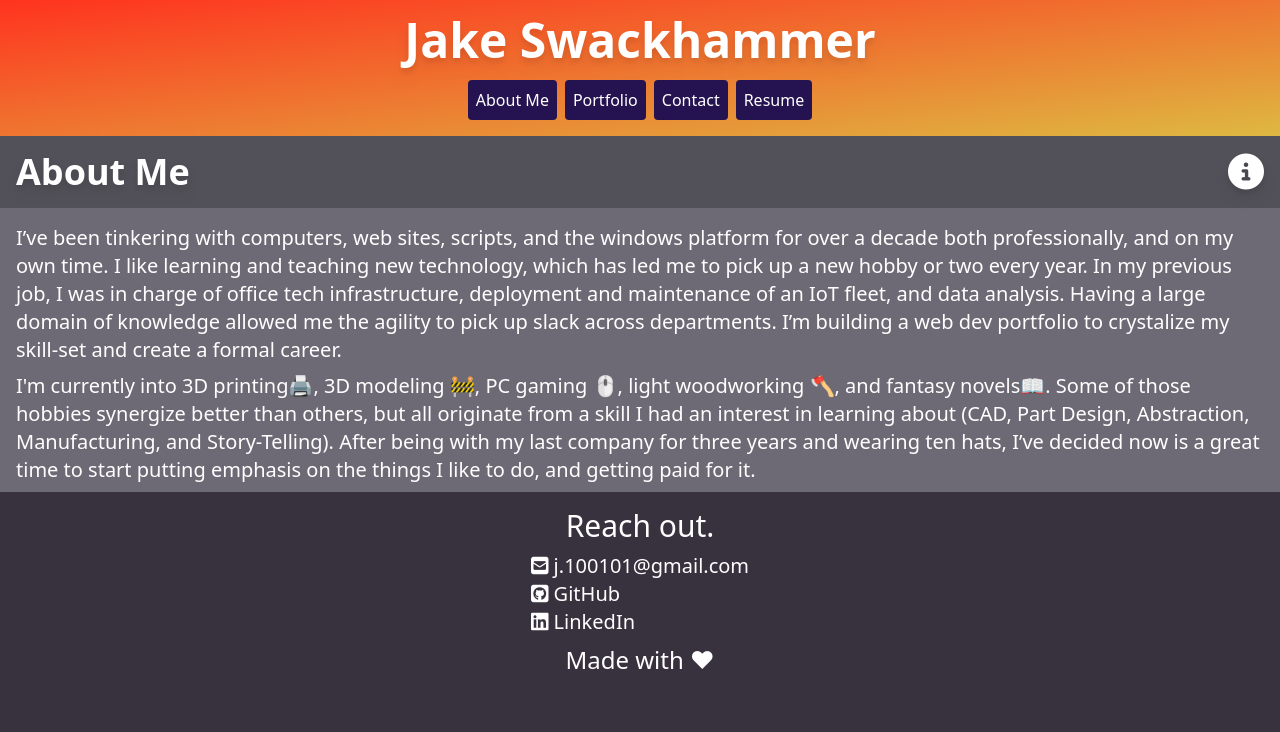
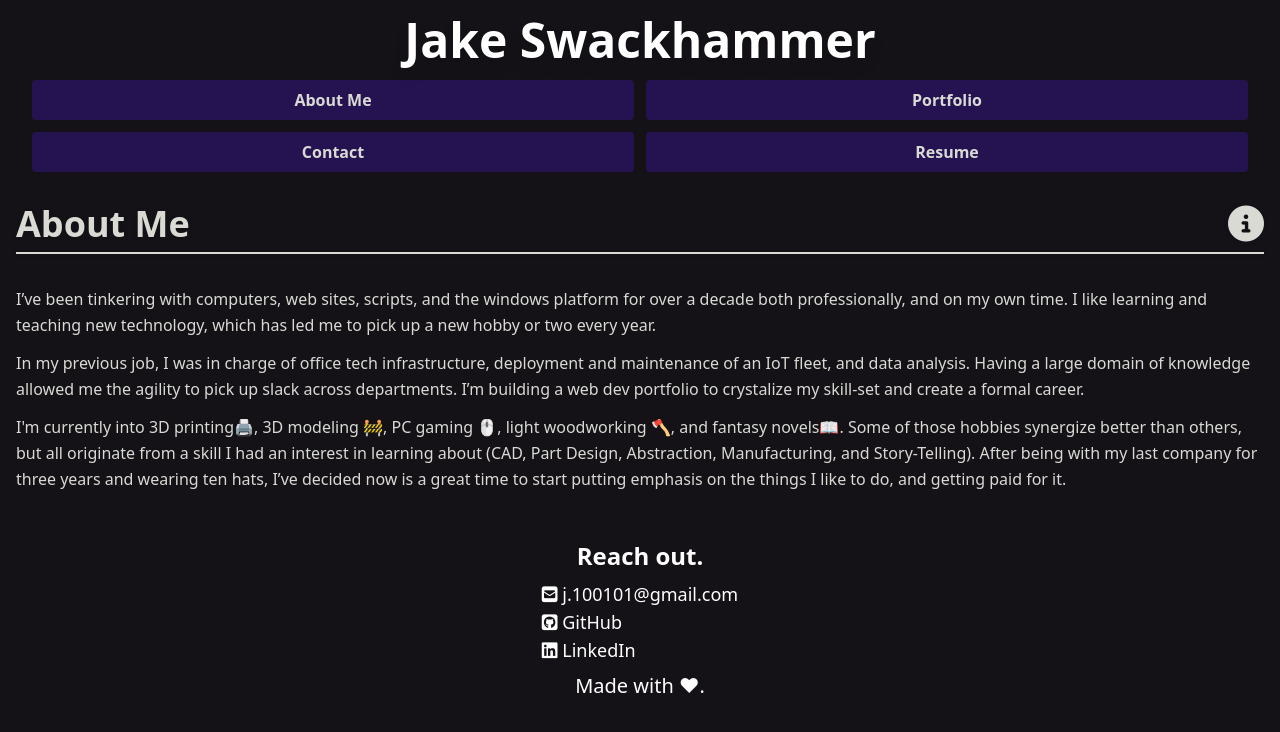
Before and after one commit to graybishop/react-portfolio, a React (Create React App) app: page / in a window 1280 px wide. Shown: the top 732 px of the page. Built offline with nearby package versions, Linux system fonts and the light colour scheme.

Commit message:
restyled about us page, header and footer

```diff
--- a/public/index.html
+++ b/public/index.html
@@ -15,6 +15,6 @@
     <title>Jake's Portfolio</title>
   </head>
   <body class="h-screen">
-    <div id="root" class="h-full bg-red-700"></div>
+    <div id="root" class="h-full text-timberwolf"></div>
   </body>
 </html>
--- a/src/components/About/About.js
+++ b/src/components/About/About.js
@@ -1,13 +1,16 @@
 const About = () => {
 
   return (
-    <section className="bg-dim-gray text-white container mx-auto">
+    <section className="bg-black-coffee-dark text-timberwolf container mx-auto pb-6">
       <div className='headerDiv'>
-        <h2>About Me</h2>
-        <i className="fas fa-info-circle"></i>
+        <div>
+          <h2>About Me</h2>
+          <i className="fas fa-info-circle"></i>
+        </div>
       </div>
-      <div className="flex flex-col gap-2 px-4 py-2 text-xl">
-        <p>I’ve been tinkering with computers, web sites, scripts, and the windows platform for over a decade both professionally, and on my own time. I like learning and teaching new technology, which has led me to pick up a new hobby or two every year. In my previous job, I was in charge of office tech infrastructure, deployment and maintenance of an IoT fleet, and data analysis. Having a large domain of knowledge allowed me the agility to pick up slack across departments. I’m building a web dev portfolio to crystalize my skill-set and create a formal career.</p>
+      <div className="flex flex-col gap-3 px-4 py-2 leading-relaxed">
+        <p>I’ve been tinkering with computers, web sites, scripts, and the windows platform for over a decade both professionally, and on my own time. I like learning and teaching new technology, which has led me to pick up a new hobby or two every year.</p>
+        <p>In my previous job, I was in charge of office tech infrastructure, deployment and maintenance of an IoT fleet, and data analysis. Having a large domain of knowledge allowed me the agility to pick up slack across departments. I’m building a web dev portfolio to crystalize my skill-set and create a formal career.</p>
         <p>I'm currently into 3D printing🖨, 3D modeling 🚧, PC gaming 🖱, light woodworking 🪓, and fantasy novels📖. Some of those hobbies synergize better than others, but all originate from a skill I had an interest in learning about (CAD, Part Design, Abstraction, Manufacturing, and Story-Telling). After being with my last company for three years and wearing ten hats, I’ve decided now is a great time to start putting emphasis on the things I like to do, and getting paid for it.</p>
       </div>
     </section>
--- a/src/components/page-components/Footer.js
+++ b/src/components/page-components/Footer.js
@@ -1,13 +1,13 @@
 const Footer = () => {
   return (
-    <div className='flex-grow bg-black-coffee flex flex-col items-center gap-2 text-white text-fakecolor py-4'>
-      <h2 className='text-3xl'>Reach out.</h2>
-      <ul className='text-xl'>
+    <div className='flex-grow bg-black-coffee-dark flex flex-col items-center gap-2 text-white text-fakecolor py-4'>
+      <h2 className='text-2xl font-semibold'>Reach out.</h2>
+      <ul className='text-lg'>
         <li><a href="mailto:j.100101@gmail.com"><i class="fas fa-envelope-square"></i> j.100101@gmail.com</a></li>
         <li><a href="https://github.com/GrayBishop" target="_blank" rel="noreferrer"><i className="fab fa-github-square"></i> GitHub</a></li>
         <li><a href="https://www.linkedin.com/in/jake-s-285670218/" target="_blank" rel="noreferrer"><i className="fab fa-linkedin"></i> LinkedIn</a></li>
       </ul>
-      <p className='text-2xl'>Made with ❤</p>
+      <p className='text-xl'>Made with ❤.</p>
     </div>
   );
 };
--- a/src/components/page-components/Header.js
+++ b/src/components/page-components/Header.js
@@ -4,7 +4,7 @@ const Header = (props) => {
 
 
   return(
-    <header className="bg-gradient-to-tl from-gold-metallic to-red-ryb flex flex-col items-center p-4 gap-4 text-white ">
+    <header className="bg-black-coffee-dark flex flex-col items-center p-4 gap-4 text-white ">
         <h1 className="text-5xl font-bold filter drop-shadow-lg">Jake Swackhammer</h1>
         <Navigation navigationProps={props.navigationProps} />
     </header>
--- a/src/components/page-components/Navigation.js
+++ b/src/components/page-components/Navigation.js
@@ -6,7 +6,7 @@ const Navigation = ({navigationProps}) => {
 
 
   return (
-    <nav className='flex flex-row gap-2'>
+    <nav className='grid grid-cols-2 gap-3 w-full px-4'>
       <button onClick={()=>clickHandler(navigationProps.pages[0])}>About Me</button>
       <button onClick={()=>clickHandler(navigationProps.pages[1])}>Portfolio</button>
       <button onClick={()=>clickHandler(navigationProps.pages[2])}>Contact</button>
--- a/src/index.css
+++ b/src/index.css
@@ -3,9 +3,13 @@
 @tailwind utilities;
 
 button {
-  @apply border-fancy-purple text-white p-2 bg-fancy-purple rounded hover:bg-fancy-purple-hovered
+  @apply border-fancy-purple text-timberwolf p-2 bg-fancy-purple rounded hover:bg-fancy-purple-hovered font-semibold
 }
 
 .headerDiv{
-  @apply flex flex-row justify-between items-center px-4 py-4 mb-2 filter drop-shadow-lg text-4xl font-semibold backdrop-filter backdrop-brightness-75
+  @apply flex flex-row justify-between items-center px-4 py-4 mb-2 filter drop-shadow text-4xl font-bold
 }
+
+.headerDiv div{
+  @apply flex flex-row justify-between items-center w-full border-b-2 pb-2 border-timberwolf
+}
--- a/tailwind.config.js
+++ b/tailwind.config.js
@@ -7,9 +7,11 @@ module.exports = {
         "red-ryb": "#FF331F",
         "dim-gray": "#6d6a75",
         "black-coffee": "#37323e",
+        "black-coffee-dark": "#141217",
         "gold-metallic": "#deb841",
         "fancy-purple": "#251351",
-        "fancy-purple-hovered": "#3C1F84"
+        "fancy-purple-hovered": "#3C1F84",
+        "timberwolf": "#D8DAD3"
       }
     },
   },
```
